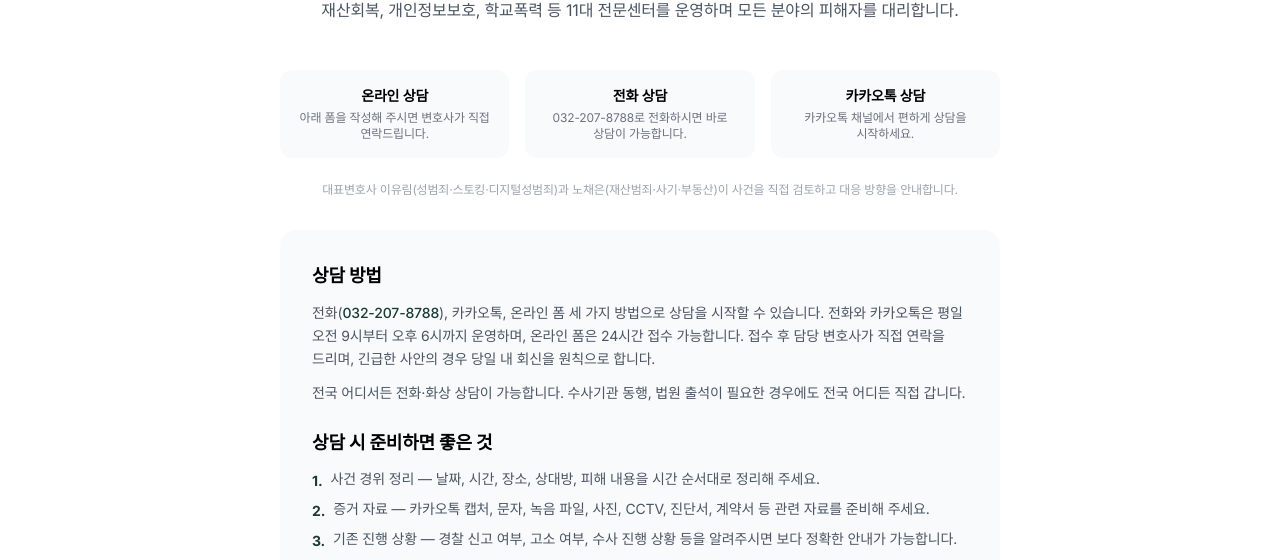
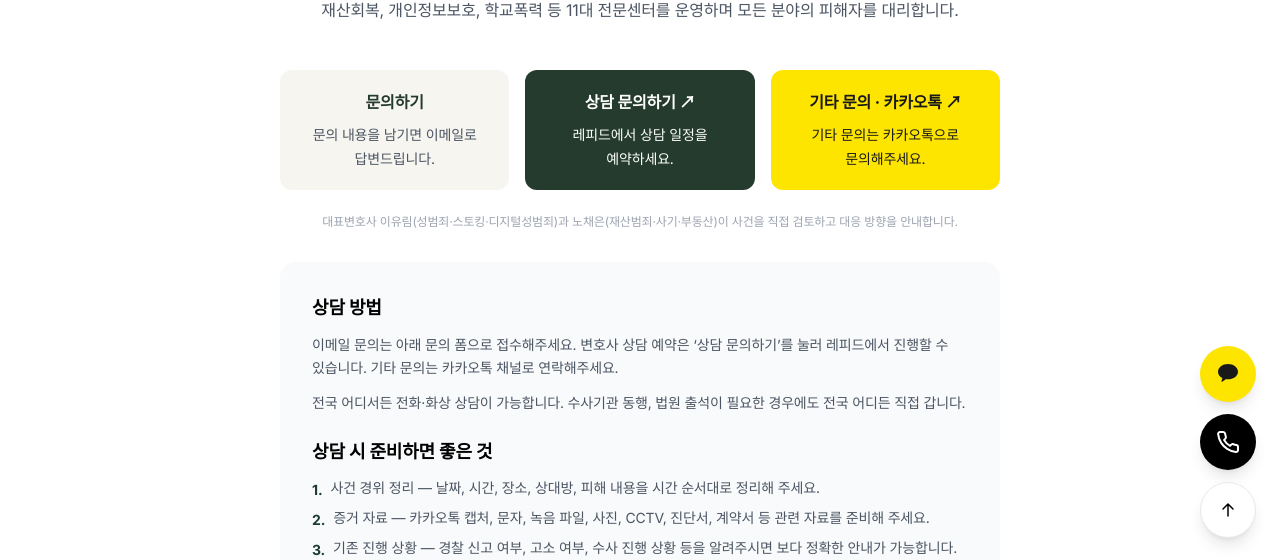
Before and after one commit to choucreamfish1234-netizen/rohandlee_homepage, a Next.js app: page /consultation in a window 1280 px wide. Shown: the part 238-798 px from the top of the page. Built offline with nearby package versions, Linux system fonts and the light colour scheme; no server answers; the database is empty; a web font is replaced by a local one.

Commit message:
Restore email inquiries, direct Latpeed bookings and floating Kakao contact

```diff
--- a/src/app/cases/CasesList.tsx
+++ b/src/app/cases/CasesList.tsx
@@ -379,14 +379,14 @@ export default function CasesList() {
               비슷한 사건으로 고민 중이신가요?
             </h2>
             <p className="text-white/60 text-sm mb-8 sm:mb-10">
-              로앤이의 전문 변호사가 무료로 상담해드립니다.
+              상담 예약은 레피드에서, 기타 문의는 카카오톡으로 안내합니다.
             </p>
             <div className="flex flex-col sm:flex-row gap-3 sm:gap-4 justify-center">
               <Link
-                href="/consultation"
+                href="https://www.latpeed.com/products/vy4Pu" target="_blank" rel="noopener noreferrer"
                 className="inline-flex items-center justify-center px-8 sm:px-10 py-4 bg-white text-accent text-sm font-medium rounded-full hover:bg-gray-100 transition-colors min-h-[48px]"
               >
-                무료 상담 신청하기
+                상담 문의하기
               </Link>
               <a
                 href="tel:032-207-8788"
--- a/src/app/cases/[slug]/CaseDetailContent.tsx
+++ b/src/app/cases/[slug]/CaseDetailContent.tsx
@@ -8,12 +8,10 @@ import ReactMarkdown from 'react-markdown'
 import remarkGfm from 'remark-gfm'
 import Breadcrumb from '@/components/Breadcrumb'
 import { type SuccessCase, DEFAULT_CASES, CENTER_CATEGORY_OPTIONS } from '@/lib/cases'
-import { useConsultation } from '@/components/ConsultationProvider'
 
 export default function CaseDetailContent({ slug, initialCase }: { slug: string; initialCase?: SuccessCase | null }) {
   const [caseData, setCaseData] = useState<SuccessCase | null>(initialCase ?? null)
   const [loading, setLoading] = useState(!initialCase)
-  const { openConsultation } = useConsultation()
 
   useEffect(() => {
     if (initialCase?.content) return
@@ -302,14 +300,14 @@ export default function CaseDetailContent({ slug, initialCase }: { slug: string;
         <div className="record-contact rounded-2xl bg-gradient-to-br from-[#1B3B2F] to-[#2d5a47] p-6 sm:p-10 text-center shadow-xl">
           <h3 className="text-lg sm:text-xl font-bold text-white mb-3">비슷한 사건으로 고민 중이신가요?</h3>
           <p className="text-sm text-white/70 mb-6 sm:mb-8 max-w-md mx-auto">
-            전문 변호사가 끝까지 함께합니다. 지금 바로 무료 상담을 신청하세요.
+            상담은 레피드에서 예약하고, 기타 문의는 카카오톡으로 남겨주세요.
           </p>
-          <button
-            onClick={() => openConsultation()}
+          <a
+            href="https://www.latpeed.com/products/vy4Pu" target="_blank" rel="noopener noreferrer"
             className="bg-white text-[#1B3B2F] text-sm font-semibold px-8 py-3.5 rounded-full hover:bg-white/90 transition-colors shadow-md min-h-[48px]"
           >
-            무료 상담 신청
-          </button>
+            상담 문의하기
+          </a>
         </div>
       </motion.article>
     </section>
--- a/src/app/consultation/ConsultationForm.tsx
+++ b/src/app/consultation/ConsultationForm.tsx
@@ -80,7 +80,7 @@ export default function ConsultationForm() {
               <polyline points="20 6 9 17 4 12" />
             </svg>
           </div>
-          <h2 className="text-2xl font-bold text-black mb-4">상담 신청이 완료되었습니다</h2>
+          <h2 className="text-2xl font-bold text-black mb-4">문의가 접수되었습니다</h2>
           <p className="text-gray-500 text-sm leading-relaxed">
             빠른 시간 내에 담당 변호사가 연락드리겠습니다.<br />
             긴급 상담은 <a href="tel:032-207-8788" className="text-accent font-medium">032-207-8788</a>로 전화주세요.
@@ -195,7 +195,7 @@ export default function ConsultationForm() {
               disabled={submitting}
               className="w-full py-4 bg-black text-white text-sm font-medium rounded-lg hover:bg-gray-800 transition-colors disabled:opacity-50 disabled:cursor-not-allowed min-h-[52px]"
             >
-              {submitting ? '전송 중...' : '상담 신청하기'}
+              {submitting ? '전송 중...' : '문의하기'}
             </button>
 
             <p className="text-xs text-gray-400 text-center">
--- a/src/app/consultation/page.tsx
+++ b/src/app/consultation/page.tsx
@@ -27,18 +27,9 @@ export default function Page() {
       <section className="pb-8 bg-white">
         <div className="max-w-3xl mx-auto px-4 sm:px-6">
           <div className="grid grid-cols-1 sm:grid-cols-3 gap-4 text-center">
-            <div className="p-4 bg-gray-50 rounded-xl">
-              <p className="text-sm font-semibold text-black mb-1">온라인 상담</p>
-              <p className="text-xs text-gray-500">아래 폼을 작성해 주시면 변호사가 직접 연락드립니다.</p>
-            </div>
-            <div className="p-4 bg-gray-50 rounded-xl">
-              <p className="text-sm font-semibold text-black mb-1">전화 상담</p>
-              <p className="text-xs text-gray-500"><a href="tel:032-207-8788" className="hover:text-black transition-colors">032-207-8788</a>로 전화하시면 바로 상담이 가능합니다.</p>
-            </div>
-            <div className="p-4 bg-gray-50 rounded-xl">
-              <p className="text-sm font-semibold text-black mb-1">카카오톡 상담</p>
-              <p className="text-xs text-gray-500">카카오톡 채널에서 편하게 상담을 시작하세요.</p>
-            </div>
+            <a href="#inquiry" className="p-5 bg-[#f6f5f0] rounded-xl"><strong className="block text-[#243b2d] mb-2">문의하기</strong><span className="text-sm text-gray-600">문의 내용을 남기면 이메일로 답변드립니다.</span></a>
+            <a href="https://www.latpeed.com/products/vy4Pu" target="_blank" rel="noopener noreferrer" className="p-5 bg-[#243b2d] text-white rounded-xl"><strong className="block mb-2">상담 문의하기 ↗</strong><span className="text-sm">레피드에서 상담 일정을 예약하세요.</span></a>
+            <a href="https://pf.kakao.com/_YxgWxcn/chat" target="_blank" rel="noopener noreferrer" className="p-5 bg-[#FEE500] text-[#191919] rounded-xl"><strong className="block mb-2">기타 문의 · 카카오톡 ↗</strong><span className="text-sm">기타 문의는 카카오톡으로 문의해주세요.</span></a>
           </div>
           <p className="mt-6 text-xs text-gray-400 text-center">
             대표변호사 이유림(성범죄·스토킹·디지털성범죄)과 노채은(재산범죄·사기·부동산)이 사건을 직접 검토하고 대응 방향을 안내합니다.
@@ -53,7 +44,7 @@ export default function Page() {
               <h2 className="text-lg font-bold text-black mb-3">상담 방법</h2>
               <div className="space-y-3 text-sm text-gray-600 leading-relaxed">
                 <p>
-                  전화(<a href="tel:032-207-8788" className="text-[#1B3B2F] font-medium">032-207-8788</a>), 카카오톡, 온라인 폼 세 가지 방법으로 상담을 시작할 수 있습니다. 전화와 카카오톡은 평일 오전 9시부터 오후 6시까지 운영하며, 온라인 폼은 24시간 접수 가능합니다. 접수 후 담당 변호사가 직접 연락을 드리며, 긴급한 사안의 경우 당일 내 회신을 원칙으로 합니다.
+                  이메일 문의는 아래 문의 폼으로 접수해주세요. 변호사 상담 예약은 ‘상담 문의하기’를 눌러 레피드에서 진행할 수 있습니다. 기타 문의는 카카오톡 채널로 연락해주세요.
                 </p>
                 <p>
                   전국 어디서든 전화·화상 상담이 가능합니다. 수사기관 동행, 법원 출석이 필요한 경우에도 전국 어디든 직접 갑니다.
@@ -113,7 +104,7 @@ export default function Page() {
         </div>
       </section>
 
-      <ConsultationForm />
+      <div id="inquiry" className="scroll-mt-24"><ConsultationForm /></div>
     </>
   )
 }
--- a/src/components/ConsultationModal.tsx
+++ b/src/components/ConsultationModal.tsx
@@ -201,7 +201,7 @@ export default function ConsultationModal({
                     </svg>
                   </div>
                   <h3 className="text-xl font-bold text-black mb-3">
-                    상담 신청이 완료되었습니다
+                    문의가 접수되었습니다
                   </h3>
                   <p className="text-sm text-gray-500 leading-relaxed">
                     영업일 기준 24시간 내 연락드리겠습니다.
@@ -218,7 +218,7 @@ export default function ConsultationModal({
                       Consultation
                     </p>
                     <h2 className="text-2xl font-bold text-black">
-                      무료 상담 신청
+                      문의하기
                     </h2>
                   </div>
 
@@ -387,7 +387,7 @@ export default function ConsultationModal({
                           전송 중...
                         </span>
                       ) : (
-                        '상담 신청하기'
+                        '문의하기'
                       )}
                     </button>
                   </form>
--- a/src/components/ConsultationSelectModal.tsx
+++ b/src/components/ConsultationSelectModal.tsx
@@ -95,10 +95,10 @@ export default function ConsultationSelectModal({
                   style={{ backgroundColor: '#1B3B2F' }}
                 >
                   <span className="block text-white font-semibold text-base">
-                    첫 회 무료 이메일 상담받기
+                    문의하기
                   </span>
                   <span className="block text-sm text-white/50 mt-1">
-                    이메일로 사건을 검토해드립니다
+                    문의 내용을 남기면 이메일로 답변드립니다
                   </span>
                 </button>
 
@@ -115,12 +115,13 @@ export default function ConsultationSelectModal({
                     className="block font-semibold text-base"
                     style={{ color: '#1B3B2F' }}
                   >
-                    바로 상담받기
+                    상담 문의하기
                   </span>
                   <span className="block text-sm text-gray-400 mt-1">
-                    전문 변호사와 즉시 상담합니다
+                    레피드에서 상담 일정을 예약하세요
                   </span>
                 </a>
+                <a href="https://pf.kakao.com/_YxgWxcn/chat" target="_blank" rel="noopener noreferrer" onClick={() => { trackConversion('kakao_click'); onClose() }} className="text-sm text-center text-[#43543f] py-3">기타 문의는 카카오톡으로 문의해주세요 ↗</a>
               </div>
             </div>
           </motion.div>
--- a/src/components/FloatingButtons.tsx
+++ b/src/components/FloatingButtons.tsx
@@ -1,33 +1,25 @@
 'use client'
 
-import { useState, useEffect } from 'react'
+import { useState } from 'react'
 import { motion, AnimatePresence } from 'framer-motion'
 import { trackConversion } from '@/lib/track-conversion'
 
 const KAKAO_CHAT_URL = 'https://pf.kakao.com/_YxgWxcn/chat'
 
 export default function FloatingButtons() {
-  const [visible, setVisible] = useState(false)
   const [showTooltip, setShowTooltip] = useState(false)
 
-  useEffect(() => {
-    const handleScroll = () => {
-      setVisible(window.scrollY > 100)
-    }
-    window.addEventListener('scroll', handleScroll)
-    return () => window.removeEventListener('scroll', handleScroll)
-  }, [])
 
   return (
     <AnimatePresence>
-      {visible && (
+      {(
         <motion.div
           initial={{ opacity: 0, y: 20 }}
           animate={{ opacity: 1, y: 0 }}
           exit={{ opacity: 0, y: 20 }}
           className="fixed bottom-5 right-4 sm:bottom-6 sm:right-6 z-50 flex flex-col gap-3"
         >
-          {/* 카카오톡 상담 */}
+          {/* 기타 문의 · 카카오톡 */}
           <div
             className="relative"
             onMouseEnter={() => setShowTooltip(true)}
@@ -41,7 +33,7 @@ export default function FloatingButtons() {
                   exit={{ opacity: 0, x: 8 }}
                   className="absolute right-16 top-1/2 -translate-y-1/2 whitespace-nowrap bg-black text-white text-xs px-3 py-1.5 rounded-lg shadow-md"
                 >
-                  카카오톡 상담
+                  기타 문의 · 카카오톡
                 </motion.span>
               )}
             </AnimatePresence>
@@ -51,7 +43,7 @@ export default function FloatingButtons() {
               rel="noopener noreferrer"
               onClick={() => trackConversion('kakao_click')}
               className="w-14 h-14 bg-[#FEE500] rounded-full flex items-center justify-center shadow-lg hover:shadow-xl hover:scale-110 transition-all duration-200"
-              aria-label="카카오톡 상담"
+              aria-label="기타 문의 · 카카오톡"
             >
               <svg width="28" height="28" viewBox="0 0 28 28" fill="none">
                 <path
--- a/src/components/practice/shared.tsx
+++ b/src/components/practice/shared.tsx
@@ -84,10 +84,10 @@ export function ConsultationCTA({ text }: { text?: string }) {
         <p className="mt-5 text-sm text-white/60">대표변호사가 직접 상담합니다.</p>
         <div className="mt-9 flex flex-col sm:flex-row gap-3 justify-center">
           <Link
-            href="/consultation"
+            href="https://www.latpeed.com/products/vy4Pu" target="_blank" rel="noopener noreferrer"
             className="inline-flex items-center justify-center px-10 py-4 bg-[#F6F2EA] text-[#1B3B2F] text-sm font-semibold tracking-wide hover:bg-white transition-colors min-h-[52px]"
           >
-            상담 신청하기
+            상담 문의하기
           </Link>
           <a
             href="tel:+82322078788"
@@ -95,7 +95,9 @@ export function ConsultationCTA({ text }: { text?: string }) {
           >
             032-207-8788
           </a>
+          <Link href="/consultation#inquiry" className="inline-flex items-center justify-center px-10 py-4 text-sm underline underline-offset-4 min-h-[52px]">문의하기</Link>
         </div>
+        <p className="mt-6 text-sm text-white/80"><a href="https://pf.kakao.com/_YxgWxcn/chat" target="_blank" rel="noopener noreferrer">기타 문의는 카카오톡으로 문의해주세요 ↗</a></p>
       </div>
     </section>
   )
```
Also changed, not shown: public/renewal/app.js (+21 -0 lines), public/renewal/garden.css (+7 -0 lines).
